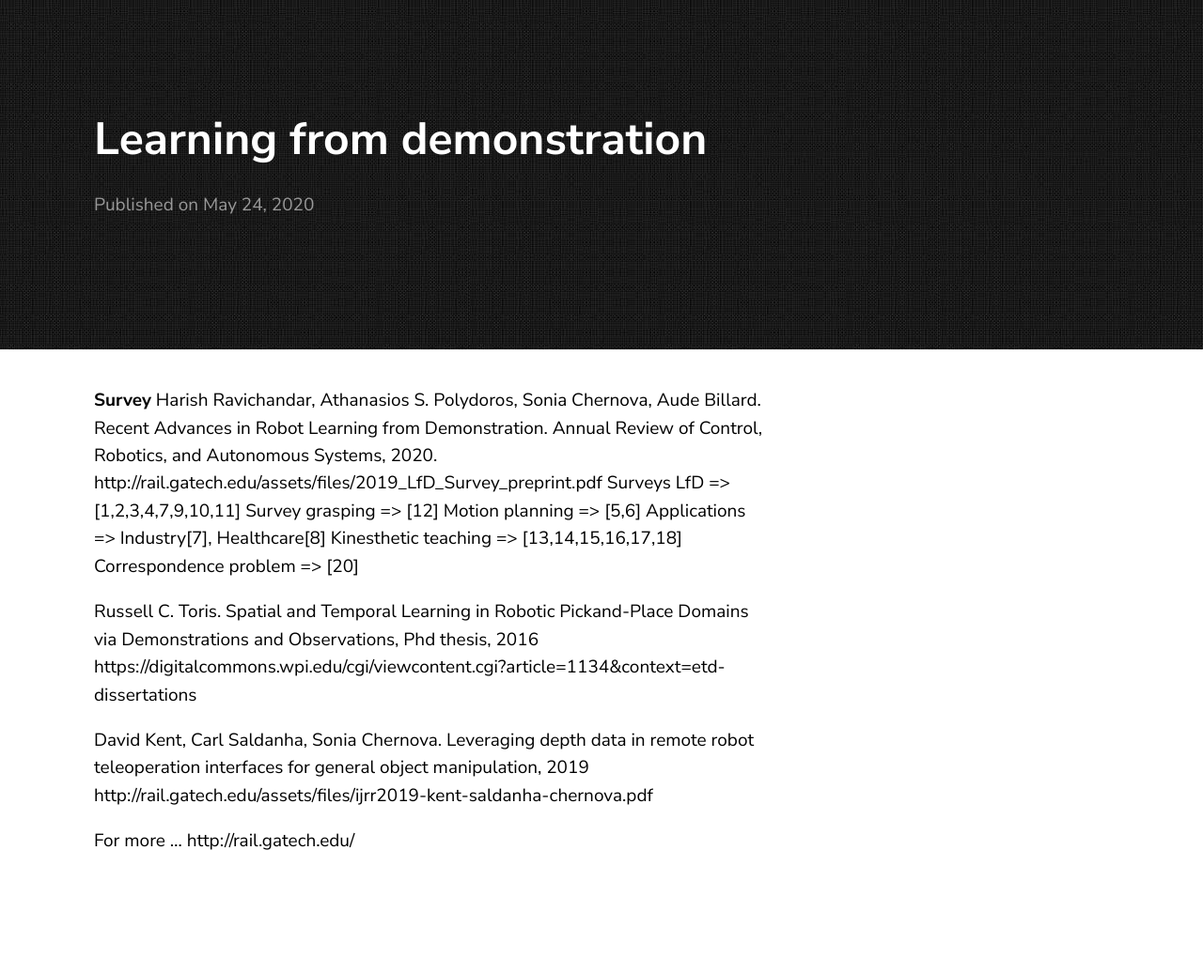
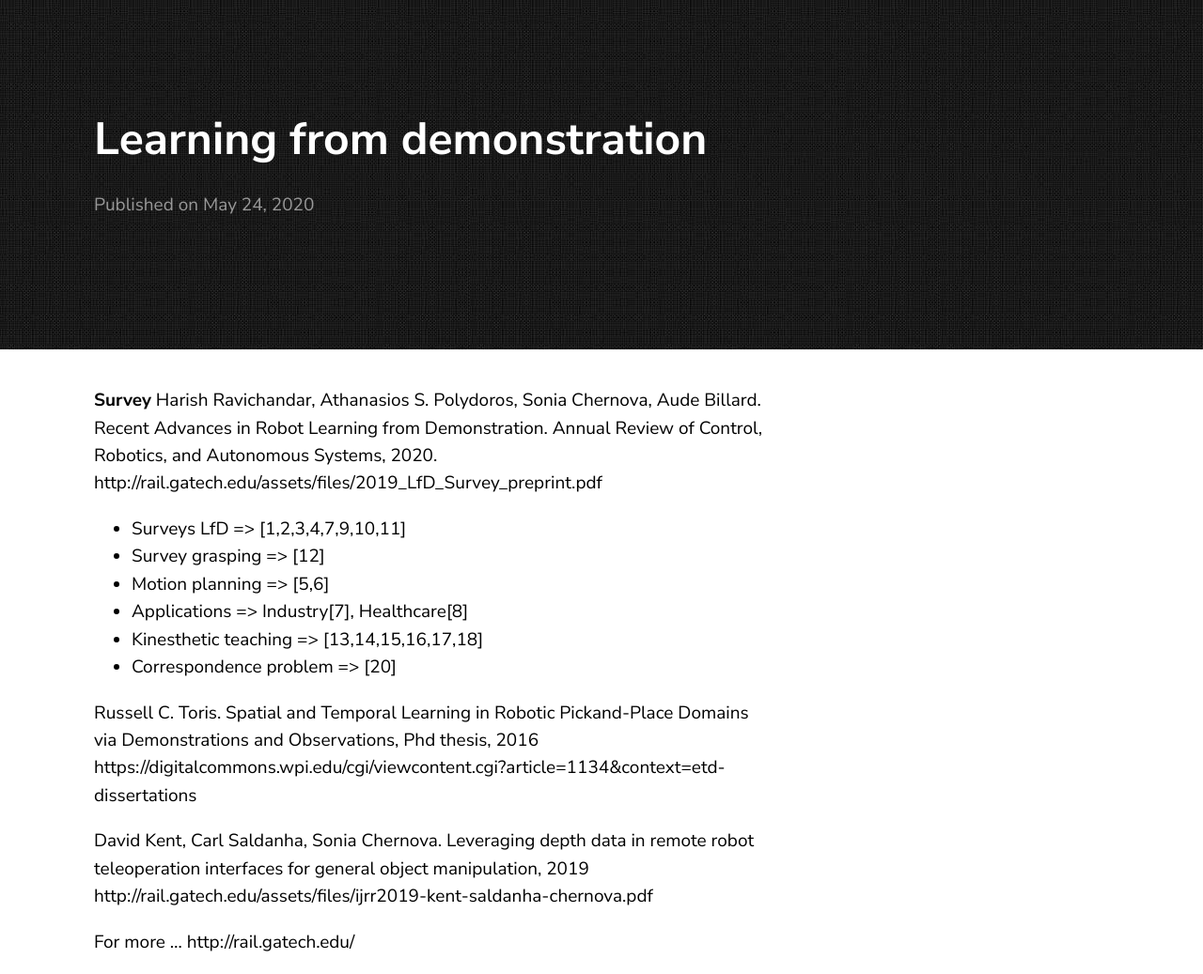
Before and after one commit to jluis9796/jluis9796.github.io, a Jekyll site: the page built from _posts/2020-05-24-robot-learning-from-demonstration.markdown, in a window 1280 px wide. Shown: the whole page at 94% size. Built offline with Jekyll 4.4.1, drawn with Linux system fonts in a browser that asks for light colours; before the commit the page ends 930 px from its top, so only the background shows below that.

```diff
--- a/_posts/2020-05-24-robot-learning-from-demonstration.markdown
+++ b/_posts/2020-05-24-robot-learning-from-demonstration.markdown
@@ -6,12 +6,12 @@ date:   2020-05-24 13:08:36 +0900
 **Survey**
 Harish Ravichandar, Athanasios S. Polydoros, Sonia Chernova, Aude Billard. Recent Advances in Robot Learning from Demonstration. Annual Review of Control, Robotics, and Autonomous Systems, 2020.
 http://rail.gatech.edu/assets/files/2019_LfD_Survey_preprint.pdf
-Surveys LfD => [1,2,3,4,7,9,10,11]
-Survey grasping => [12]
-Motion planning => [5,6]
-Applications => Industry[7], Healthcare[8]
-Kinesthetic teaching => [13,14,15,16,17,18]
-Correspondence problem => [20]
+* Surveys LfD => [1,2,3,4,7,9,10,11]
+* Survey grasping => [12]
+* Motion planning => [5,6]
+* Applications => Industry[7], Healthcare[8]
+* Kinesthetic teaching => [13,14,15,16,17,18]
+* Correspondence problem => [20]
 
 Russell C. Toris. Spatial and Temporal Learning in Robotic Pickand-Place Domains via Demonstrations and Observations, Phd thesis, 2016
 https://digitalcommons.wpi.edu/cgi/viewcontent.cgi?article=1134&context=etd-dissertations
```
